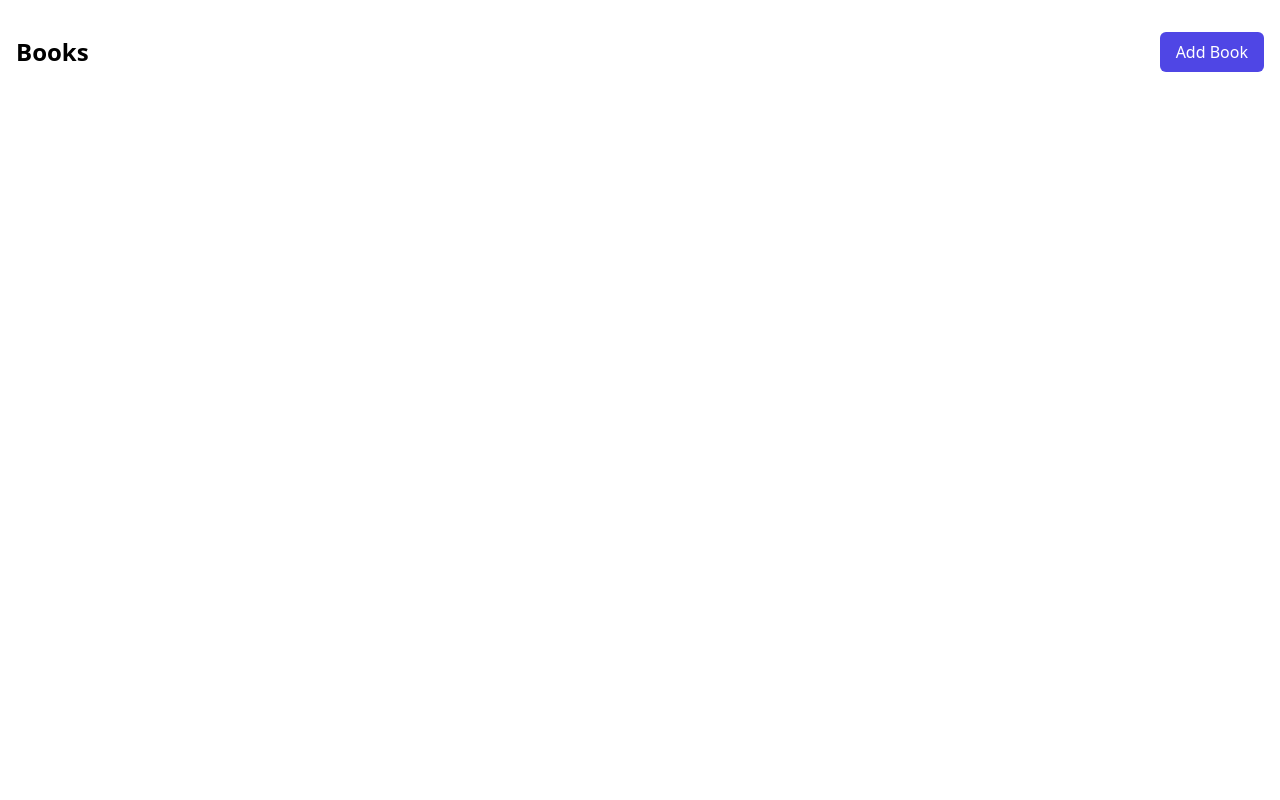
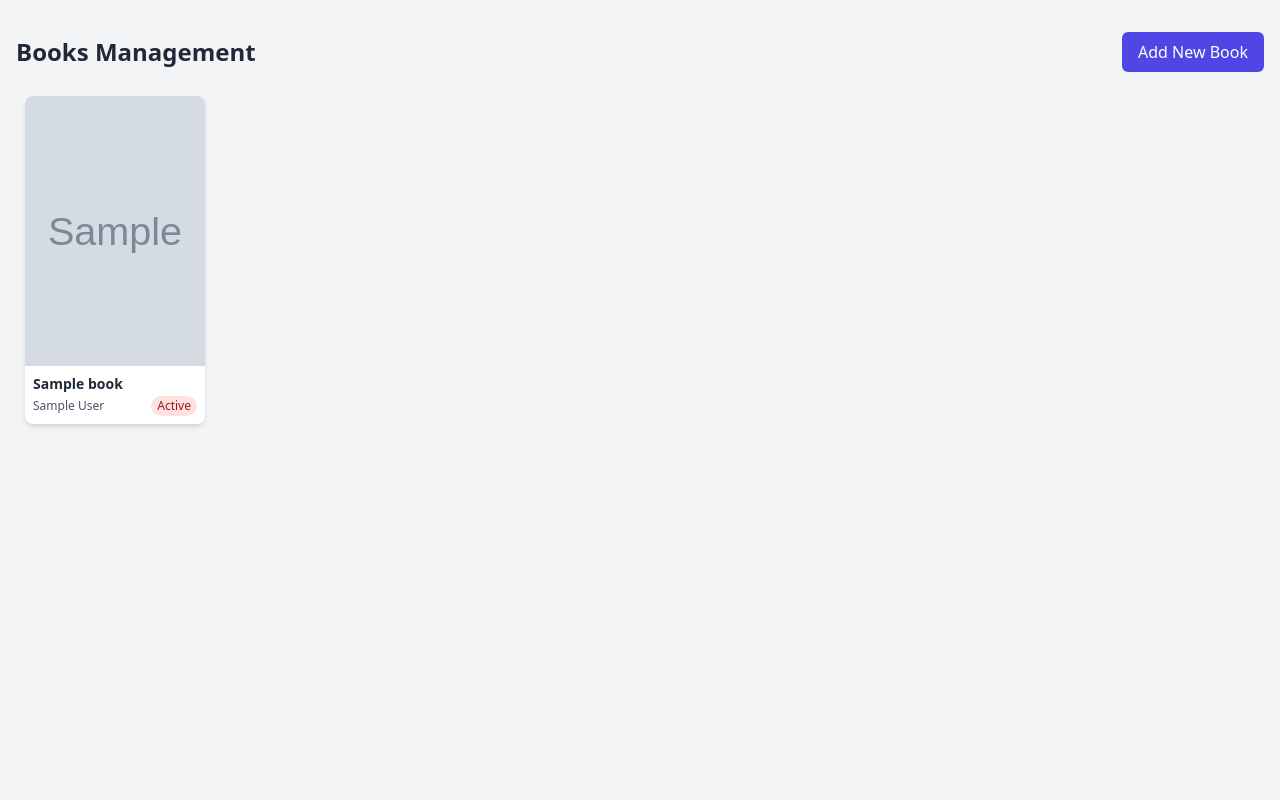
Before and after one commit to Thisishemmit/brief10, a PHP site: template app/views/admin/books.php in a window 1280 px wide. Run offline with PHP 8.4, Linux system fonts and the light colour scheme; the template is opened without the code that fills it: most values are stand-ins (such as "Sample title", 1, 10 or a date in 2020); grey boxes marked "Sample" are stand-in pictures.

Commit message:
fix the bookpage for admin

```diff
--- a/app/views/admin/books.php
+++ b/app/views/admin/books.php
@@ -8,37 +8,127 @@ require_once 'app/helpers/errors.php';
 <head>
     <meta charset="UTF-8">
     <meta name="viewport" content="width=device-width, initial-scale=1.0">
-    <title>Categories</title>
+    <title>Books Management</title>
     <script src="/JavaScript/tailwind.js"></script>
+    <style>
+        .book-cover {
+            aspect-ratio: 1.5/1;
+            object-fit: cover;
+            width: 100%;
+        }
+        .modal {
+            display: none;
+            position: fixed;
+            top: 0;
+            left: 0;
+            width: 100%;
+            height: 100%;
+            background-color: rgba(0, 0, 0, 0.5);
+        }
+        .modal.show {
+            display: flex;
+        }
+    </style>
 </head>
 
 <body>
-    <div class="min-h-screen flex flex-col">
-        <main class="flex-grow container mx-auto px-4 py-8">
+    <div class="min-h-screen flex flex-col bg-gray-100">
+        <main class="container mx-auto px-4 py-8 max-w-7xl">
             <div class="flex justify-between mb-6 items-center">
-                <h1 class="text-2xl font-bold">Books</h1>
+                <h1 class="text-2xl font-bold text-gray-800">Books Management</h1>
                 <a href="/admin/books/add"
-                    class="bg-indigo-600 text-white px-4 py-2 rounded-md hover:bg-indigo-700"> Add Book</a>
+                    class="bg-indigo-600 text-white px-4 py-2 rounded-md hover:bg-indigo-700 transition duration-200">
+                    Add New Book
+                </a>
             </div>
 
             <?php if (has_error('delete_book')) : ?>
                 <div class="bg-red-50 border-l-4 border-red-500 p-4 mb-4">
-                    <p class="text-red-700">
-                        <?= get_error('delete_book') ?>
-                    </p>
+                    <p class="text-red-700"><?= get_error('delete_book') ?></p>
                 </div>
             <?php endif; ?>
 
-            <div class="grid grid-cols-1 md:grid-cols-2 lg:grid-cols-3 xl:grid-cols-4 gap-6">
+            <div class="grid grid-cols-2 sm:grid-cols-3 lg:grid-cols-5 xl:grid-cols-6 gap-3">
                 <?php foreach ($books as $book) : ?>
-                    <div class="bg-white rounded-lg shadow-md overflow-hidden">
-
+                    <div class="bg-white rounded-lg shadow-md overflow-hidden hover:shadow-lg transition duration-200 cursor-pointer max-w-[180px] w-full mx-auto"
+                         onclick="showBookDetails(<?= htmlspecialchars(json_encode([
+                             'id' => $book->getId(),
+                             'title' => $book->getTitle(),
+                             'author' => $book->getAuthor(),
+                             'category' => $book->getCategory(),
+                             'summary' => $book->getSummary(),
+                             'cover' => $book->getCoverImage()
+                         ])) ?>)">
+                        <div class="relative pb-[150%]">
+                            <img src="/images/<?= $book->getCoverImage() ?>"
+                                 alt="<?= htmlspecialchars($book->getTitle()) ?>"
+                                 class="absolute inset-0 w-full h-full object-cover">
+                        </div>
+                        <div class="p-2">
+                            <h3 class="font-semibold text-sm mb-0.5 text-gray-800 truncate"><?= htmlspecialchars($book->getTitle()) ?></h3>
+                            <div class="flex justify-between items-center">
+                                <p class="text-gray-600 text-xs truncate flex-1"><?= htmlspecialchars($book->getAuthor()) ?></p>
+                                <span class="text-xs px-1.5 py-0.5 rounded-full <?= $book->getStatus() === 'available' ? 'bg-green-100 text-green-800' : 'bg-red-100 text-red-800' ?>">
+                                    <?= ucfirst($book->getStatus()) ?>
+                                </span>
+                            </div>
+                        </div>
                     </div>
                 <?php endforeach; ?>
             </div>
         </main>
+
+        <div id="bookModal" class="modal" onclick="if(event.target === this) hideBookDetails()">
+            <div class="bg-white m-auto rounded-lg max-w-2xl w-full max-h-[90vh] overflow-y-auto">
+                <div class="p-6">
+                    <div class="flex justify-between items-start mb-4">
+                        <h2 id="modalTitle" class="text-2xl font-bold text-gray-800"></h2>
+                        <button onclick="hideBookDetails()" class="text-gray-500 hover:text-gray-700">
+                            <svg class="w-6 h-6" fill="none" stroke="currentColor" viewBox="0 0 24 24">
+                                <path stroke-linecap="round" stroke-linejoin="round" stroke-width="2" d="M6 18L18 6M6 6l12 12"/>
+                            </svg>
+                        </button>
+                    </div>
+                    <div class="grid grid-cols-1 md:grid-cols-2 gap-6">
+                        <img id="modalCover" class="w-full rounded-lg" alt="Book cover">
+                        <div>
+                            <p class="text-gray-600 mb-2">Author: <span id="modalAuthor" class="text-gray-800"></span></p>
+                            <p class="text-gray-600 mb-2">Category: <span id="modalCategory" class="text-gray-800"></span></p>
+                            <p class="text-gray-600 mb-4">Summary:</p>
+                            <p id="modalSummary" class="text-gray-800 mb-6"></p>
+                            <div class="flex space-x-4">
+                                <a id="editButton" href="" class="bg-indigo-600 text-white px-4 py-2 rounded-md hover:bg-indigo-700 transition duration-200">
+                                    Edit Book
+                                </a>
+                                <form id="deleteForm" method="POST" class="inline" onsubmit="return confirm('Are you sure you want to delete this book?')">
+                                    <button type="submit" class="bg-red-600 text-white px-4 py-2 rounded-md hover:bg-red-700 transition duration-200">
+                                        Delete Book
+                                    </button>
+                                </form>
+                            </div>
+                        </div>
+                    </div>
+                </div>
+            </div>
+        </div>
     </div>
 
+    <script>
+        function showBookDetails(book) {
+            document.getElementById('modalTitle').textContent = book.title;
+            document.getElementById('modalAuthor').textContent = book.author;
+            document.getElementById('modalCategory').textContent = book.category;
+            document.getElementById('modalSummary').textContent = book.summary;
+            document.getElementById('modalCover').src = `/images/${book.cover}`;
+            document.getElementById('editButton').href = `/admin/books/edit?id=${book.id}`;
+            document.getElementById('deleteForm').action = `/admin/books/delete?id=${book.id}`;
+            document.getElementById('bookModal').classList.add('show');
+        }
+
+        function hideBookDetails() {
+            document.getElementById('bookModal').classList.remove('show');
+        }
+    </script>
 </body>
 
 </html>
```
